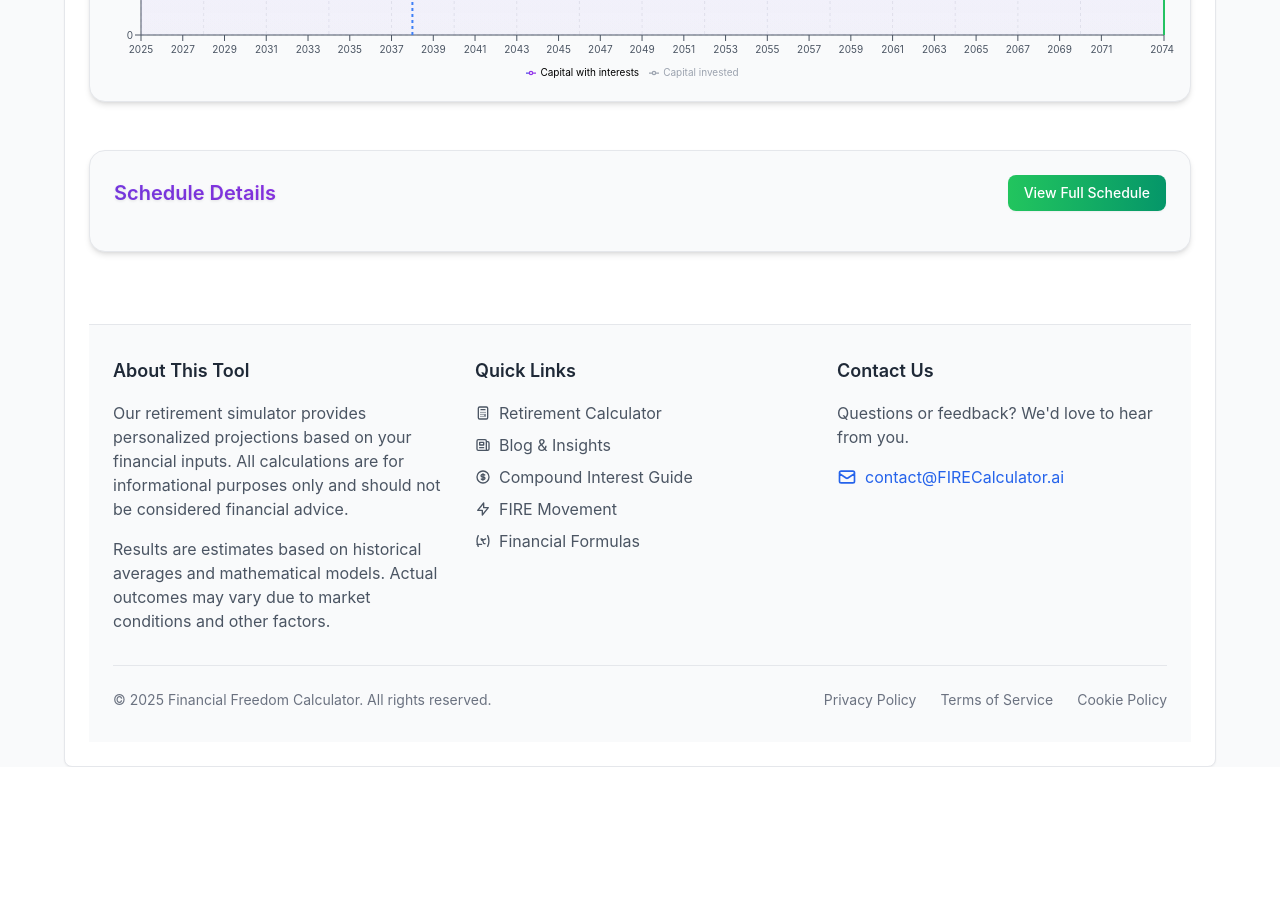
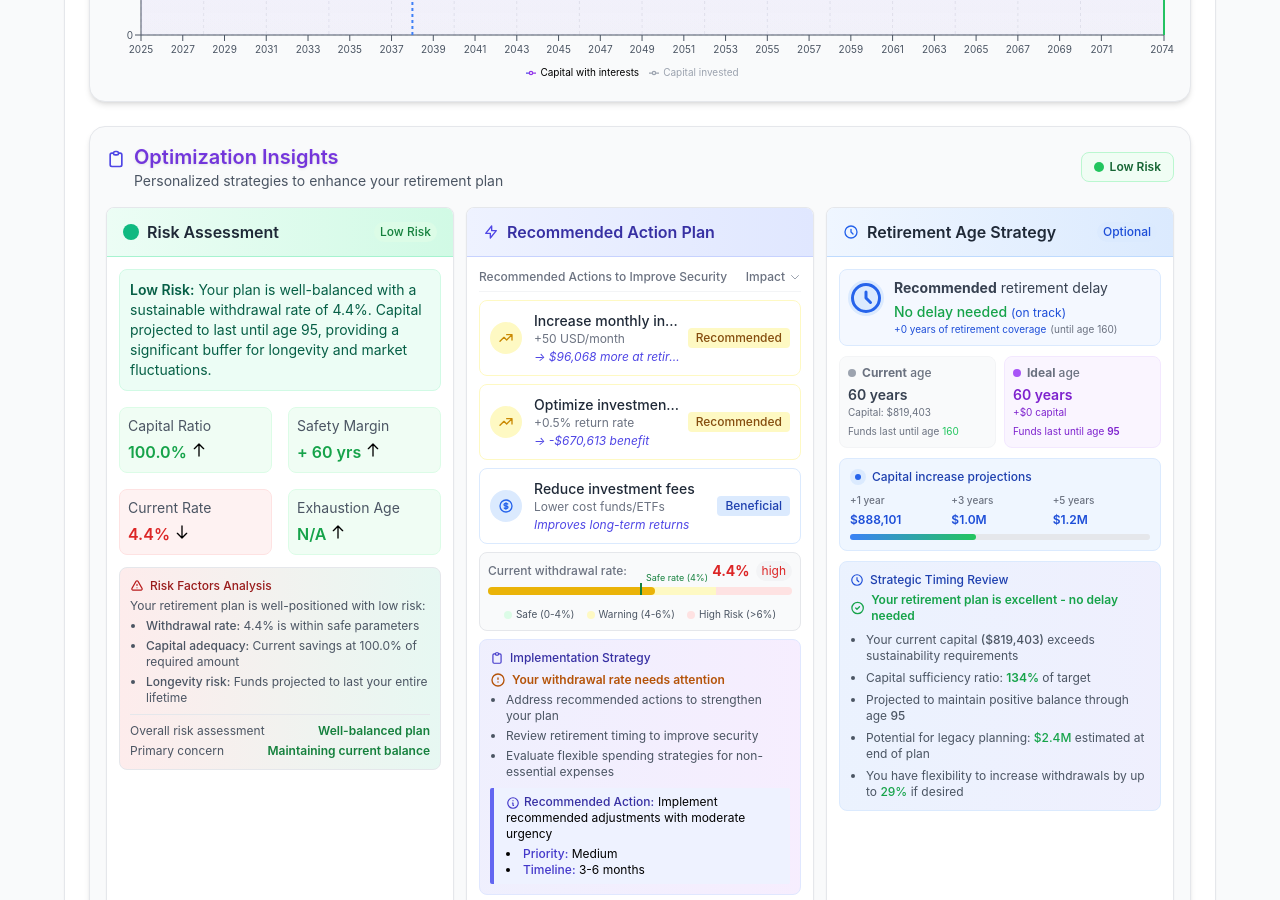
Before and after one commit to eriiiic/Retirement, a React (Create React App) app: page / in a window 1280 px wide. Shown: the part 1900-2800 px from the top of the page. Before the commit the page ends 2667 px from the top, so only its background shows below. Built offline with nearby package versions, Linux system fonts and the light colour scheme.

Commit message:
Updated application components and services for improved functionality

```diff
--- a/src/App.tsx
+++ b/src/App.tsx
@@ -1,7 +1,10 @@
+import React from 'react';
 import { BrowserRouter as Router, Routes, Route } from 'react-router-dom';
 import RetirementSimulator from './components/RetirementSimulator';
 import BlogPage from './components/blog/BlogPage';
 import BlogPostDetail from './components/blog/BlogPostDetail';
+import CompoundInterestPage from './components/blog/CompoundInterestPage';
+import FIREPage from './components/blog/FIREPage';
 import Header from './components/common/Header';
 
 function App() {
@@ -14,6 +17,8 @@
             <Route path="/" element={<RetirementSimulator />} />
             <Route path="/blog" element={<BlogPage />} />
             <Route path="/blog/:id" element={<BlogPostDetail />} />
+            <Route path="/compound-interest" element={<CompoundInterestPage />} />
+            <Route path="/fire" element={<FIREPage />} />
           </Routes>
         </main>
       </div>
--- a/src/components/RetirementSimulator.tsx
+++ b/src/components/RetirementSimulator.tsx
@@ -591,14 +591,14 @@
       </section>
 
      <section className={cx("pt-0 pb-3 sm:pb-6 max-w-6xl mx-auto mb-0 mt-0")}>
-        {/* Temporarily disabled Analyses section
+        {// Temporarily disabled Analyses section
         <Analyses
           statistics={statistics}
           params={params}
           formatAmount={formatAmount}
           currency={params.currency}
         />
-        */}
+        }
       </section>
 
       <section className={cx("pt-0 pb-3 sm:pb-6 max-w-6xl mx-auto mb-0 mt-0")}>
--- a/src/components/blog/BlogPage.tsx
+++ b/src/components/blog/BlogPage.tsx
@@ -1,6 +1,7 @@
 import React, { useState, useMemo } from 'react';
 import { Link } from 'react-router-dom';
 import { blogPosts, BlogPost, BlogTopic } from './blogData';
+import Footer from '../common/Footer'; // Import Footer component
 
 const BlogPage: React.FC = () => {
   const [searchQuery, setSearchQuery] = useState<string>('');
@@ -158,6 +159,9 @@
         )}
       </div>
 
+            {/* Add Footer Component */}
+            <Footer />
+
       {/* Newsletter subscription - temporarily disabled */}
       {/*
       <div className="bg-indigo-50 rounded-lg p-8 border border-indigo-100">
--- a/src/components/retirement/analyses/RetirementDelayCard.tsx
+++ b/src/components/retirement/analyses/RetirementDelayCard.tsx
@@ -445,6 +445,120 @@
     return scenario.capital;
   }, [capitalAtRetirement, effectiveMonthlyWithdrawal, annualReturnRate, params.inflation, params.maxAge, statistics.calculatedRetirementStartYear, currentAge]);
 
+  // Set target age
+  const targetAge = 95;
+
+  // Calculate ideal delay without 5-year limit
+  const calculateIdealDelay = useMemo(() => {
+    // Start with current retirement age and increment until we find a solution
+    let idealDelay = 0;
+    let maxIterations = 20; // Reasonable maximum to prevent infinite loops
+    let found = false;
+
+    const simulateRetirementWithDelay = (delayYears: number) => {
+      const delayedRetirementAge = retirementStartAge + delayYears;
+      const result = calculateDelayedRetirementImpact(
+        params.initialCapital,
+        params.monthlyInvestment,
+        effectiveMonthlyWithdrawal,
+        statistics.calculatedRetirementStartYear,
+        delayYears,
+        annualReturnRate,
+        params.inflation
+      );
+
+      // Calculate if this capital would last until target age
+      const yearsUntilExhaustion = calculateYearsUntilExhaustion(
+        result.delayedCapitalAtRetirement,
+        effectiveMonthlyWithdrawal * 12,
+        annualReturnRate * 0.7, // Conservative return estimate
+        1,
+        100
+      );
+
+      const exhaustionAge = delayedRetirementAge + yearsUntilExhaustion;
+      return exhaustionAge >= targetAge;
+    };
+
+    // Find minimum delay needed to reach target age
+    while (!found && idealDelay < maxIterations) {
+      if (simulateRetirementWithDelay(idealDelay)) {
+        found = true;
+      } else {
+        idealDelay++;
+      }
+    }
+
+    // Calculate the capital impact of this delay
+    const idealImpact = calculateDelayedRetirementImpact(
+      params.initialCapital,
+      params.monthlyInvestment,
+      effectiveMonthlyWithdrawal,
+      statistics.calculatedRetirementStartYear,
+      idealDelay,
+      annualReturnRate,
+      params.inflation
+    );
+
+    return {
+      years: idealDelay,
+      newCapital: idealImpact.delayedCapitalAtRetirement,
+      capitalIncrease: idealImpact.capitalIncrease,
+      exhaustionAge: targetAge
+    };
+  }, [retirementStartAge, params, effectiveMonthlyWithdrawal, statistics, annualReturnRate, targetAge]);
+
+  // Calculate current exhaustion age
+  const currentExhaustionAge = useMemo(() => {
+    const yearsUntilExhaustion = calculateYearsUntilExhaustion(
+      capitalAtRetirement,
+      effectiveMonthlyWithdrawal * 12,
+      annualReturnRate * 0.7,
+      1,
+      100
+    );
+    return retirementStartAge + yearsUntilExhaustion;
+  }, [capitalAtRetirement, effectiveMonthlyWithdrawal, annualReturnRate, retirementStartAge]);
+
+  // Calculate exhaustion age for the recommended delay (optimalDelayYears)
+  const recommendedExhaustionAge = useMemo(() => {
+    if (optimalDelayYears === 0) {
+      // If no delay is recommended, return the current exhaustion age
+      return currentExhaustionAge;
+    }
+
+    // Get the delayed capital at retirement with optimal delay years
+    const delayImpact = calculateDelayedRetirementImpact(
+      params.initialCapital,
+      params.monthlyInvestment,
+      effectiveMonthlyWithdrawal,
+      statistics.calculatedRetirementStartYear,
+      optimalDelayYears,
+      annualReturnRate,
+      params.inflation
+    );
+
+    // Calculate years until exhaustion with the new capital
+    const yearsUntilExhaustion = calculateYearsUntilExhaustion(
+      delayImpact.delayedCapitalAtRetirement,
+      effectiveMonthlyWithdrawal * 12,
+      annualReturnRate * 0.7, // Conservative return estimate
+      1,
+      100
+    );
+
+    // The new exhaustion age is retirement age + delay + years until exhaustion
+    return retirementStartAge + optimalDelayYears + yearsUntilExhaustion;
+  }, [optimalDelayYears, currentExhaustionAge, params, effectiveMonthlyWithdrawal, statistics, annualReturnRate, retirementStartAge]);
+
+  // Calculate years gained with the recommended delay
+  const yearsGained = useMemo(() => {
+    if (optimalDelayYears === 0) {
+      return 0;
+    }
+    return recommendedExhaustionAge - currentExhaustionAge;
+  }, [recommendedExhaustionAge, currentExhaustionAge, optimalDelayYears]);
+
   return (
     <>
       <Card className="overflow-hidden lg:col-span-2">
@@ -465,78 +579,66 @@
           </div>
         </div>
         <div className="p-2 sm:p-3">
-          <div className="flex items-center mb-2.5 p-2 bg-blue-50/70 rounded-lg border border-blue-100">
-            <div className="w-9 h-9 bg-blue-100 rounded-full flex items-center justify-center mr-2.5 flex-shrink-0">
-              <svg xmlns="http://www.w3.org/2000/svg" className="h-5 w-5 text-blue-600" fill="none" viewBox="0 0 24 24" stroke="currentColor">
+          <div className="flex items-start mb-2.5 p-2 bg-blue-50/70 rounded-lg border border-blue-100">
+            <div className="w-9 h-9 bg-blue-100 rounded-full flex-shrink-0 flex items-center justify-center mr-2.5 mt-0.5">
+              <svg xmlns="http://www.w3.org/2000/svg" className="h-4.5 w-4.5 text-blue-600" fill="none" viewBox="0 0 24 24" stroke="currentColor">
                 <path strokeLinecap="round" strokeLinejoin="round" strokeWidth={2} d="M12 8v4l3 3m6-3a9 9 0 11-18 0 9 9 0 0118 0z" />
               </svg>
             </div>
             <div>
               <div className="text-sm text-gray-700 flex items-center gap-1.5">
-                <span>
-                  {optimalDelayYears === 0 ?
-                    'No delay needed - plan is on track' :
-                    `Delay retirement by ${optimalDelayYears} ${optimalDelayYears === 1 ? 'year' : 'years'}`
-                  }
+                <span><span className="font-bold">Recommended</span> retirement delay</span>
+              </div>
+              <div className="flex items-baseline mt-1">
+                <PositiveMetric className="text-base">
+                  {optimalDelayYears === 0 ? 'No delay needed' : `${optimalDelayYears} years`}
+                </PositiveMetric>
+                <span className="text-xs text-blue-700 ml-1">
+                  {optimalDelayYears > 0 ? `(+${formatDisplayValue(yearDelayImpact * optimalDelayYears)})` : '(on track)'}
                 </span>
               </div>
-              <div className="flex items-baseline mt-1">
-                {optimalDelayYears > 0 ? (
-                  <>
-                    <PositiveMetric className="text-base">
-                      +{formatDisplayValue(yearDelayImpact)}/year
-                    </PositiveMetric>
-                    <span className="text-xs text-blue-700 ml-1">additional capital</span>
-                  </>
-                ) : (
-                  <span className="text-xs text-green-700">Your current plan meets sustainability targets</span>
-                )}
+              <div className="flex items-baseline text-[10px] text-blue-700">
+                <span>+{Math.round(yearsGained)} years of retirement coverage</span>
+                <span className="text-gray-500 ml-1">(until age {recommendedExhaustionAge})</span>
               </div>
             </div>
           </div>
 
           <div className="grid grid-cols-2 gap-2 mb-2.5">
-            <div
-              className="bg-blue-50/60 rounded-lg p-2 border border-blue-100 cursor-help"
-              onMouseEnter={(e) => handleMouseEnter('currentPlan', e)}
-              onMouseLeave={() => setHoveredSection(null)}
-            >
+            <div className="bg-gray-50 p-2 rounded-lg border border-gray-100">
               <div className="text-xs font-medium text-gray-500 flex items-center">
-                <span className="h-2 w-2 rounded-full bg-blue-400 mr-1.5"></span>
-                Current plan
+                <span className="h-2 w-2 rounded-full bg-gray-400 mr-1.5"></span>
+                <span className="font-bold">Current</span>&nbsp;age
               </div>
-              <div className="flex flex-col mt-1">
-                <div className="text-sm font-semibold text-blue-800 leading-tight">
+              <div className="text-sm font-semibold text-gray-700 mt-1">
                 {retirementStartAge} years
               </div>
               <div className="text-[10px] text-gray-500">
                 Capital: {formatDisplayValue(capitalAtRetirement)}
               </div>
+              <div className="text-[10px] text-gray-500 mt-1">
+                Funds last until age <span className={currentExhaustionAge < params.maxAge ? "text-red-500" : "text-green-500"}>{currentExhaustionAge}</span>
               </div>
             </div>
 
-            <div
-              className="bg-green-50/60 rounded-lg p-2 border border-green-100 cursor-help"
-              onMouseEnter={(e) => handleMouseEnter('optimizedPlan', e)}
-              onMouseLeave={() => setHoveredSection(null)}
-            >
+            <div className="bg-purple-50 p-2 rounded-lg border border-purple-100">
               <div className="text-xs font-medium text-gray-500 flex items-center">
-                <span className="h-2 w-2 rounded-full bg-green-500 mr-1.5"></span>
-                Optimized plan
+                <span className="h-2 w-2 rounded-full bg-purple-500 mr-1.5"></span>
+                <span className="font-bold">Ideal</span>&nbsp;age
               </div>
-              <div className="flex flex-col mt-1">
-                <div className="text-sm font-semibold text-green-700 leading-tight">
-                  {optimizedRetirementAge} years
+              <div className="text-sm font-semibold text-purple-700 mt-1">
+                {retirementStartAge + calculateIdealDelay.years} years
               </div>
-                <div className="text-[10px] text-green-700">
-                  +{formatDisplayValue(additionalCapital)}
+              <div className="text-[10px] text-purple-700">
+                +{formatDisplayValue(calculateIdealDelay.capitalIncrease)} capital
               </div>
+              <div className="text-[10px] text-purple-700 mt-1">
+                Funds last until age <span className="font-semibold">{calculateIdealDelay.exhaustionAge}</span>
               </div>
             </div>
           </div>
 
-          <div
-            className="bg-blue-50 rounded-lg p-2.5 border border-blue-100 mb-2.5 cursor-help"
+          <div className="bg-blue-50 rounded-lg p-2.5 border border-blue-100 mb-2.5 cursor-help"
             onMouseEnter={(e) => handleMouseEnter('capitalProjections', e)}
             onMouseLeave={() => setHoveredSection(null)}
           >
@@ -760,8 +862,6 @@
                   )}
                 </div>
               </div>
-
-
             </div>
           </div>
         </div>
--- /dev/null
+++ b/src/utils/utils.js
@@ -0,0 +1,5 @@
+export function formatDate(date, format) {
+  // ...
+}
+
+// ... other utility functions ...
```
Also changed, not shown: src/index.tsx (+6 -3 lines), src/services/api.js (added, +9 -0 lines). Lines whose indentation alone changed are shown as unchanged.
